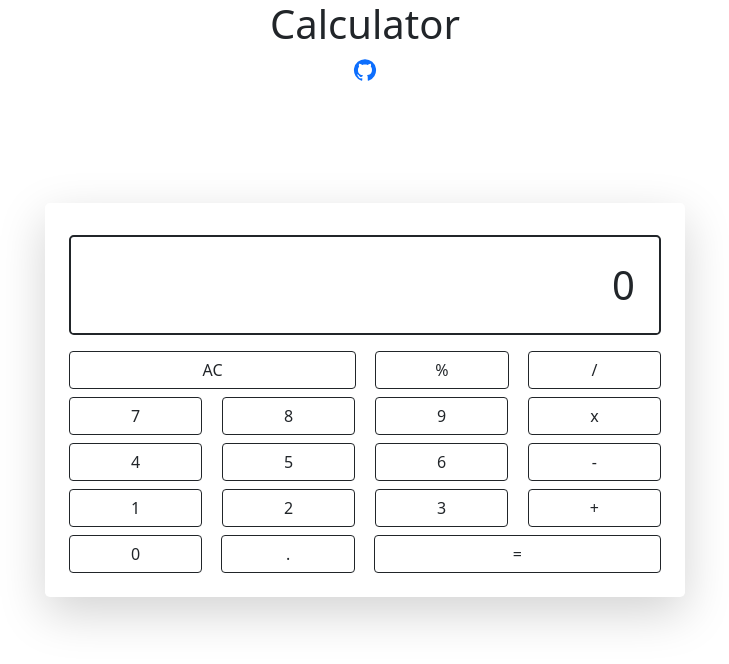
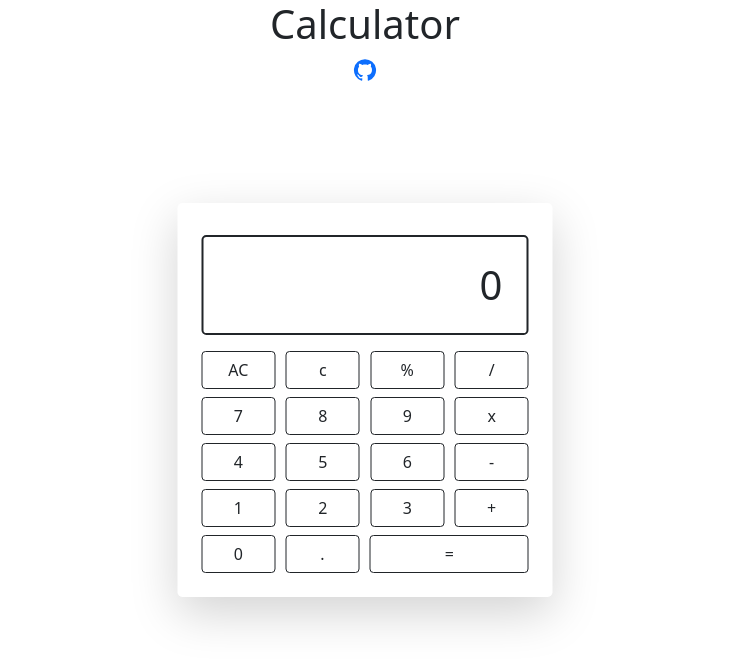
Before and after one commit to praveenkumarpke/Basic_Calculator, a React (Create React App) app: page / in a window 1280 px wide. Shown: the top 664 px of the page, without its empty margins (275-1004 px from the left). Built offline with nearby package versions, Linux system fonts and the light colour scheme.

Commit message:
backspace functionality added & calc styles modified

```diff
--- a/src/component/page/Calc.jsx
+++ b/src/component/page/Calc.jsx
@@ -11,6 +11,8 @@ function Calc() {
     const [total, setTotal] = useState(false);
 
     const inputNum = (e) => {
+        console.log("prestate : " + prestate);
+        console.log("curstate : " + curstate);
         if (curstate.includes(".") && e.target.innerText === ".") return;
 
         if (total) {
@@ -66,7 +68,7 @@ function Calc() {
             default:
                 return;
         }
-         console.log("prestate : "+prestate+" || curstate : "+curstate+" || cal : "+cal);
+        console.log("prestate : " + prestate + " || curstate : " + curstate + " || cal : " + cal);
         setInput("");
         setPrestate(cal);
         setCurstate("");
@@ -83,21 +85,23 @@ function Calc() {
     // };
 
     const percent = () => {
-       // console.log("prestate : "+ prestate);
-       // console.log("curstate : "+ curstate);
-        prestate ? setCurstate(String((parseFloat(curstate)/100)* prestate))
-        : setCurstate(String(parseFloat(curstate)/100));
+        // console.log("prestate : "+ prestate);
+        // console.log("curstate : "+ curstate);
+        prestate ? setCurstate(String((parseFloat(curstate) / 100) * prestate))
+            : setCurstate(String(parseFloat(curstate) / 100));
     };
 
     const clear = () => {
-       // console.log("prestate : "+prestate+" curstate : "+curstate+" Input : "+input);
+        // console.log("prestate : "+prestate+" curstate : "+curstate+" Input : "+input);
         setPrestate("");
         setCurstate("");
         setInput("0");
     };
 
-    // const backspace = () => {
-    // }
+    const backspace = () => {
+        setCurstate(curstate.slice(0, -1));
+        setPrestate("0");
+    }
 
 
     const container = "w-100 h-auto d-flex align-item-center justify-content-center";
@@ -105,7 +109,7 @@ function Calc() {
     const outline = "m-2 mt-3";
     const inputfeild = "w-100 p-4 border border-2 border-dark rounded-3 h1 i overflow";
     const buttonbox = "mb-2 d-flex align-item-center justify-content-between";
-    const buttons = "w btn btn-outline-dark";
+    const buttons = "w-22 btn btn-outline-dark";
     const button = "w-48 btn btn-outline-dark";
 
     return (
@@ -137,9 +141,9 @@ function Calc() {
 
                 <div className={outline}>
                     <div className={buttonbox}>
-                        <button type='button' className={button} id='clear' onClick={clear}>AC</button>
+                        <button type='button' className={buttons} id='clear' onClick={clear}>AC</button>
                         {/* <button type='button' className={button} onClick={minusPlus}>±</button> */}
-                        {/* <button type='button' className={button} id='backspace' onClick={backspace}>c</button> */}
+                        <button type='button' className={buttons} id='backspace' onClick={backspace}>c</button>
                         <button type='button' className={buttons} onClick={percent}>%</button>
                         <button type='button' className={buttons} name='/' onClick={operatorType}>/</button>
                     </div>
--- a/src/component/page/calc.scss
+++ b/src/component/page/calc.scss
@@ -13,13 +13,13 @@ body,
     top: 50%;
     left: 50%;
     transform: translate(-50%, -50%);
-    width: 50%;
+    width: 375px;
 
     .i {
         text-align: right;
     }
 
-    .w {
+    .w-22 {
         width: 22.5%;
     }
 
@@ -49,41 +49,37 @@ body,
 
 @media only screen and (max-width : 375px) {
     .center {
-        width: 75% !important;
+        width: 75%;
     }
 }
 
 // @media only screen and (min-width : 376px) and (max-width : 768px) {
 //     .center {
-//         width: 75% !important;
+//         width: 75%;
 //     }
 // }
-
 // @media only screen and (min-width : 768px) and (max-width : 1280px) {
 //     .center {
-//         width: 50% !important;
+//         width: 50%;
 //     }
 // }
-
 // @media only screen and (max-width : 768px) {
 //     .center {
-//         width: 75vw !important;
+//         width: 75vw;
 //     }
 // }
-
 // @media only screen and (max-width : 1280px) {
 //     .center {
-//         width: 50vw !important;
+//         width: 50vw;
 //     }
 // }
-
 // @media only screen and (max-width : 1440px) {
 //     .center {
-//         width: 50vw !important;
+//         width: 50vw;
 //     }
 // }
 
 .overflow {
     overflow: hidden;
-    direction: rtl !important;
+    direction: rtl ;
 }
```
Also changed, not shown: src/component/page/Button.jsx (deleted, +0 -10 lines).
